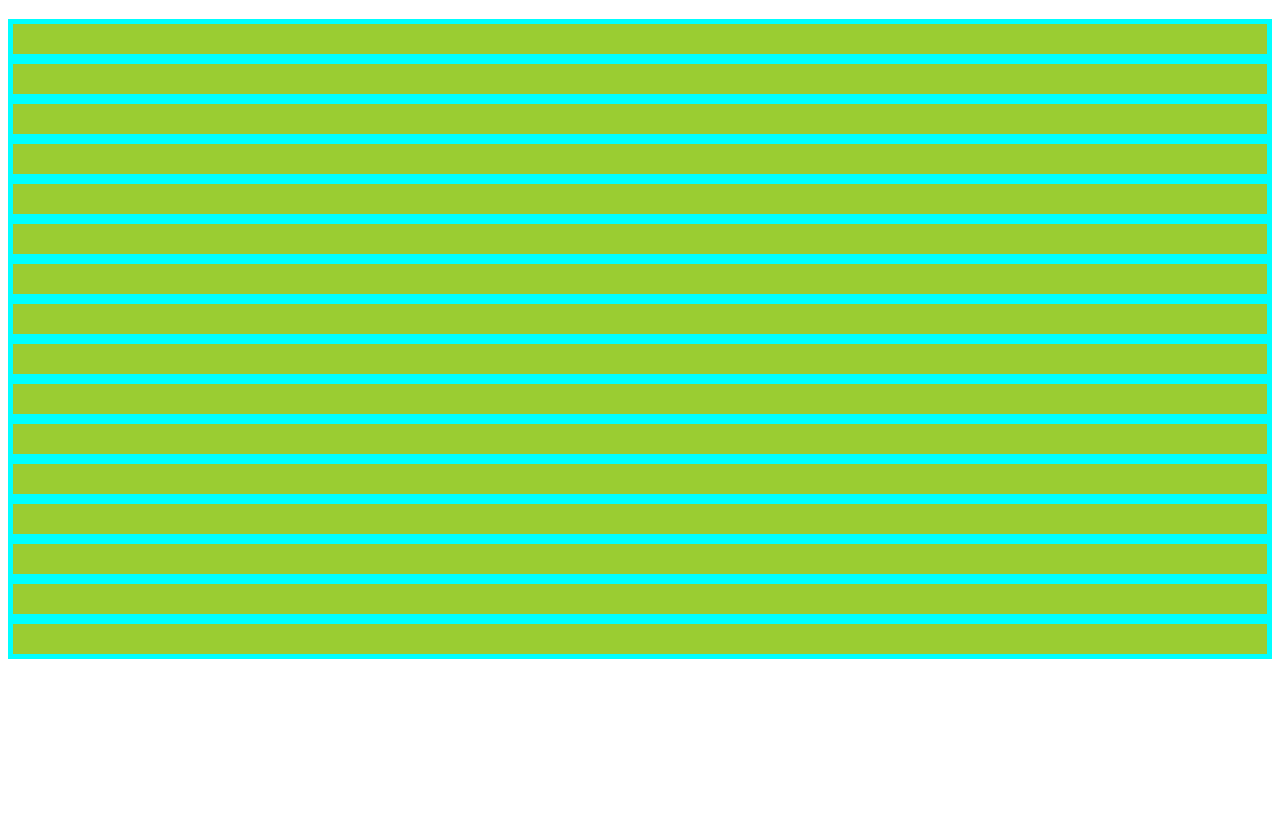
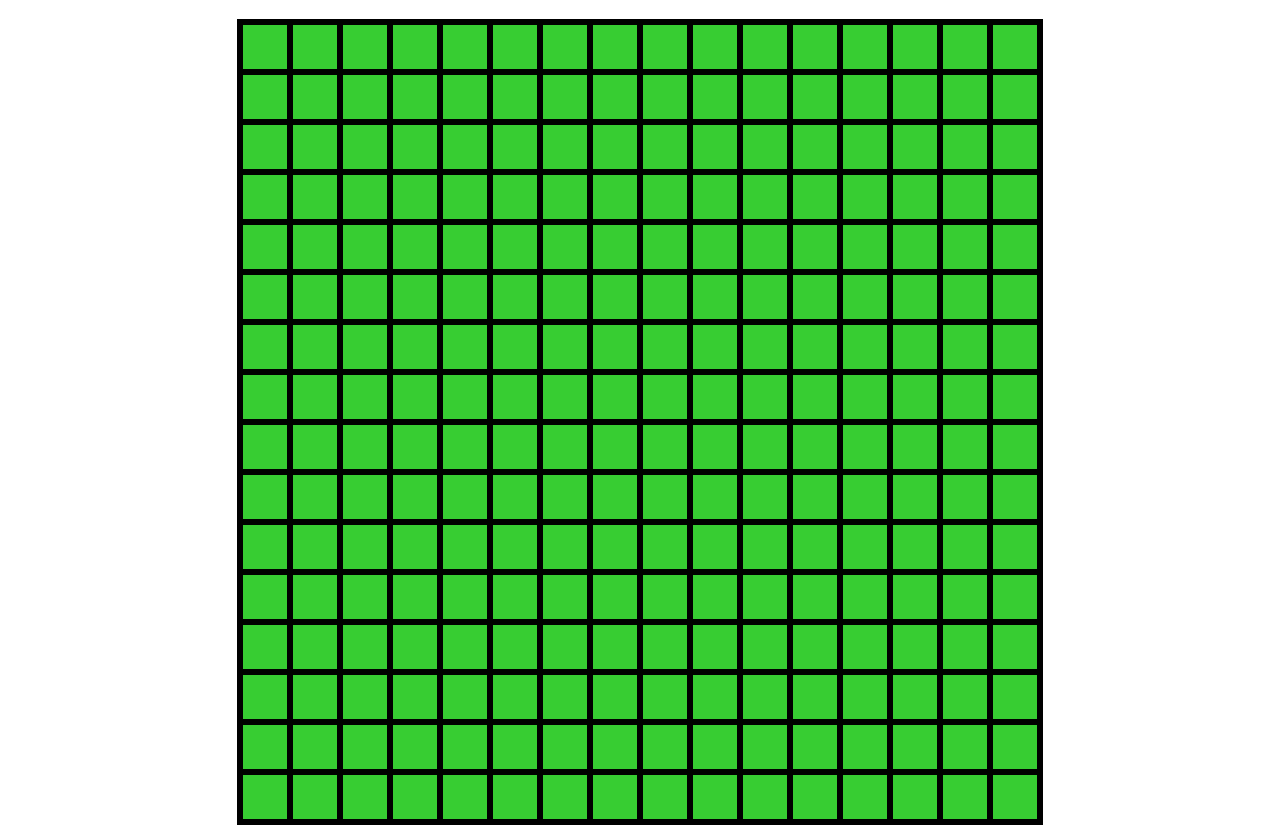
Before and after one commit to Behindtheboard/Etch-a-Sketch, a plain HTML site: page index.html in a window 1280 px wide. Shown: the part 69-902 px from the top of the page. Before the commit the page ends 800 px from the top, so only its background shows below. Drawn offline with Linux system fonts and the light colour scheme.

Commit message:
Creat id per square

```diff
--- a/script.js
+++ b/script.js
@@ -3,21 +3,97 @@ const container = document.querySelector('#container');
 for (i = 0; i < 16; i++) {
     let rowSquare = document.createElement('div');
     rowSquare.setAttribute('id',`rowSquare${i}`);
+    rowSquare.classList.add('row');
     rowSquare.textContent = '';
-    rowSquare.style.flexDirection = 'row';
     container.appendChild(rowSquare);
-    console.log(rowSquare)
 }
+
+let limit;
+let squareID;
+let s;
+
 
 for (i = 0; i < 16; i++) {
     let rowSquareNumber = document.querySelector(`#rowSquare${i}`);
-    console.log(rowSquareNumber)
 
-    for (j = 0; j < 16; j++) {
+
+
+    switch (i) {
+        case 0:
+            limit = 16;
+            squareID = 0;
+            break;
+        case 1:
+            limit = 32;
+            squareID = 16;
+            break;
+        case 2:
+            limit = 48;
+            squareID = 32;
+            break;
+        case 3:
+            limit = 64;
+            squareID = 48;
+            break;
+        case 4:
+            limit = 80;
+            squareID = 64;
+            break;
+        case 5:
+            limit = 96;
+            squareID = 80;
+            break;
+        case 6:
+            limit = 112;
+            squareID = 96;
+            break;
+        case 7:
+            limit = 128;
+            squareID = 112;
+            break;
+        case 8:
+            limit = 144;
+            squareID = 128;
+            break;
+        case 9:
+            limit = 160;
+            squareID = 144;
+            break;
+        case 10:
+            limit = 176;
+            squareID = 160;
+            break;
+        case 11:
+            limit = 192;
+            squareID = 176;
+            break;
+        case 12:
+            limit = 208;
+            squareID = 192;
+            break;
+        case 13:
+            limit = 224;
+            squareID = 208;
+            break;
+        case 14:
+            limit = 240;
+            squareID = 224;
+            break;
+        case 15:
+            limit = 256;
+            squareID = 240;
+            break;
+    }
+
+    while (squareID < limit) {
         let square = document.createElement('div');
+        square.setAttribute('id',`square${squareID}`);
         square.classList.add('square');
         square.textContent = '';
         rowSquareNumber.appendChild(square);
+
+        squareID++;
+        console.log(square.id);
         console.log(rowSquareNumber);
     }
 }
--- a/styles.css
+++ b/styles.css
@@ -1,7 +1,7 @@
 body {
     display: flex;
     flex-direction: column;
-    justify-content: center;
+    align-items: center;
 }
 
 h1 {
@@ -11,21 +11,27 @@ h1 {
 
 div {
     display: flex;
+    flex: auto;
 }
 
 #container {
+    height: 800px;
+    width: 800px;
     flex-direction: column;
     background-color: aqua;
+    border-color: black;
+    border: solid;
 }
 
 #container div {
-    background-color: yellowgreen;
-    padding: 5px;
-    margin: 5px;
+    background-color: rgb(55, 205, 50);
 }
 
+.row {
+    flex-direction: row;
+}
 
 .square {
-    border: 5px;
     border-color: black;
+    border: solid;
 }
```
